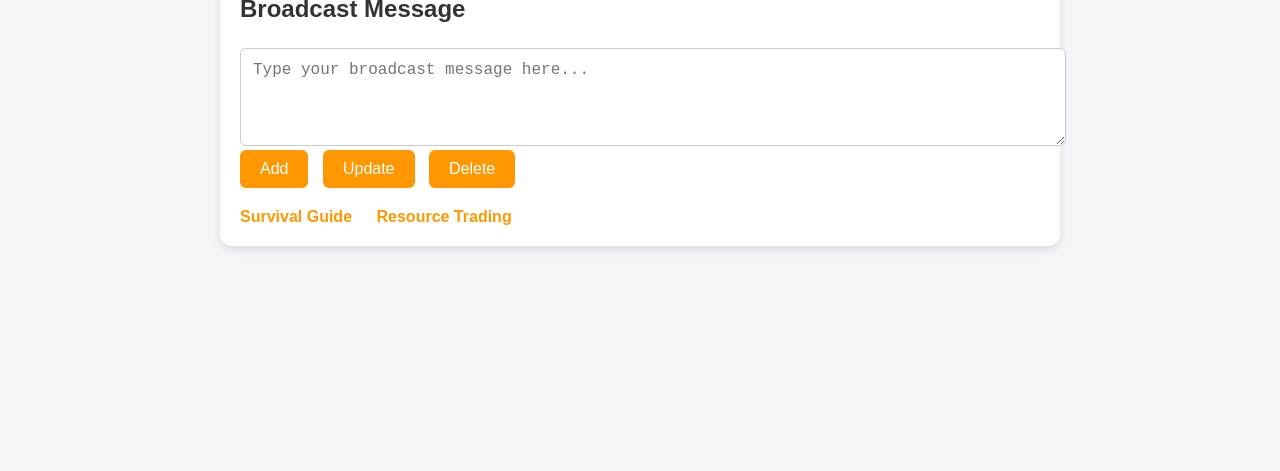
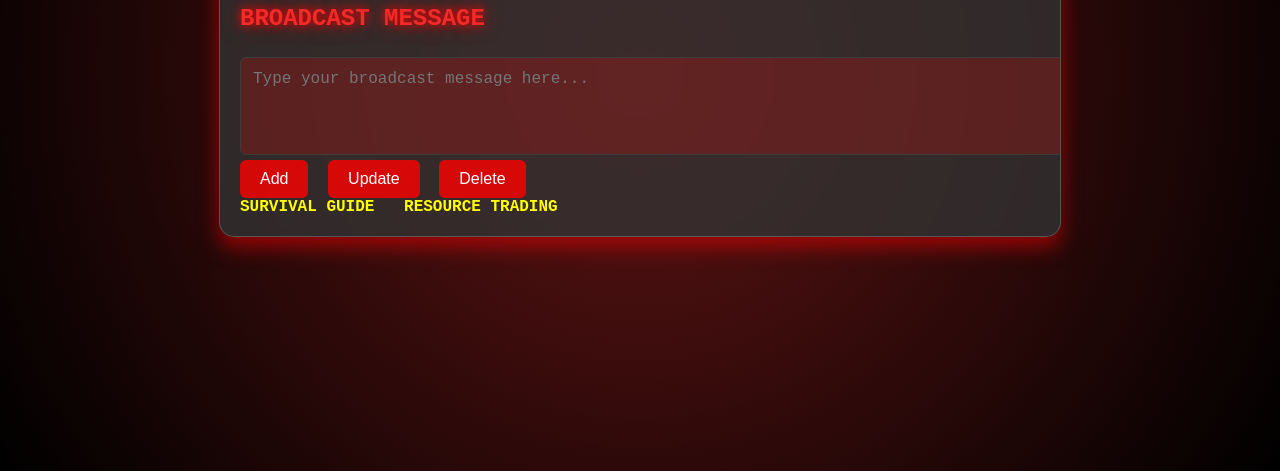
Before and after one commit to Pager-dot/Hackocalypse_KIIT, a website: page dashboard.html in a window 1280 px wide. Shown: the part 329-800 px from the top of the page. Drawn offline with Linux system fonts and the light colour scheme.

Commit message:
final maybe??

```diff
--- a/dashboard.css
+++ b/dashboard.css
@@ -1,97 +1,106 @@
 body {
-    font-family: Arial, sans-serif;
+    font-family: 'Courier New', monospace;
     margin: 0;
     padding: 0;
-    background-color: #f4f4f9;
+    background-color: #1c1c1c;
+    color: #e1e1e1;
     display: flex;
     justify-content: center;
     align-items: center;
     height: 100vh;
+    background-image: radial-gradient(circle, rgba(255,0,0,0.3), rgba(0,0,0,1));
+    background-attachment: fixed;
 }
 
 .container {
     width: 100%;
     max-width: 800px;
     padding: 20px;
-    background-color: white;
-    box-shadow: 0 4px 8px rgba(0, 0, 0, 0.1);
-    border-radius: 12px;
+    background-color: rgba(50, 50, 50, 0.8);
+    box-shadow: 0 10px 20px rgba(255, 0, 0, 0.5);
+    border: 1px solid rgba(255, 255, 255, 0.2);
+    border-radius: 15px;
+    backdrop-filter: blur(5px);
+    overflow: hidden;
 }
 
 h1, h2 {
-    color: #333;
+    color: #f22a2a;
+    text-transform: uppercase;
+    text-shadow: 0 0 10px #ff0000, 0 0 20px rgba(255,0,0,0.5);
 }
 
-#broadcast-block {
-    margin-top: 20px;
-}
-
+/* Textarea */
 textarea {
     width: 100%;
     padding: 12px;
-    border: 1px solid #ccc;
+    border: 1px solid #3c3c3c;
     border-radius: 6px;
     font-size: 16px;
     margin-top: 5px;
     outline: none;
+    background: rgba(255, 0, 0, 0.2);
+    color: #fff;
+    resize: none;
 }
 
 textarea:focus {
-    border-color: #ff9800;
+    border-color: #ff0000;
+    box-shadow: 0 0 10px #ff0000;
 }
 
 button {
     padding: 10px 20px;
-    background-color: #ff9800;
+    background-color: rgba(255, 0, 0, 0.8);
     color: white;
     border: none;
     border-radius: 6px;
     font-size: 16px;
     cursor: pointer;
-    transition: background-color 0.3s ease;
+    transition: background-color 0.3s ease, transform 0.2s;
     margin-right: 10px;
 }
 
 button:hover {
-    background-color: #e68900;
-}
-
-#tabs {
-    margin-top: 20px;
+    background-color: #ff4c4c;
+    transform: scale(1.1);
+    box-shadow: 0 0 15px rgba(255, 0, 0, 0.7);
 }
 
 #tabs a {
-    color: #ff9800;
+    color: #ff0;
     font-weight: bold;
     text-decoration: none;
     margin-right: 20px;
+    text-transform: uppercase;
 }
 
 #tabs a:hover {
-    color: #e68900;
-}
-
-.form-group {
-    margin-bottom: 20px;
+    color: #ff4500;
+    text-shadow: 0 0 10px #ff4500;
 }
 
 label {
     display: block;
     margin-bottom: 5px;
     font-size: 14px;
-    color: #333;
+    color: #f2f2f2;
+    text-transform: uppercase;
 }
 
 input[type="file"] {
     width: 100%;
     padding: 12px 15px;
-    border: 1px solid #ccc;
+    border: 1px solid rgba(255, 255, 255, 0.2);
     border-radius: 6px;
     font-size: 16px;
     margin-top: 5px;
     outline: none;
+    background: rgba(255, 255, 255, 0.1);
+    color: #f2f2f2;
 }
 
 input[type="file"]:focus {
-    border-color: #ff9800;
+    border-color: #ff0;
+    box-shadow: 0 0 10px #ff0;
 }
--- a/dashboard.html
+++ b/dashboard.html
@@ -5,86 +5,10 @@
     <meta name="viewport" content="width=device-width, initial-scale=1.0">
     <title>Admin Dashboard</title>
     <link rel="stylesheet" href="dashboard.css">
-    <style>
-        body {
-            font-family: Arial, sans-serif;
-            margin: 0;
-            padding: 0;
-            background-color: #f4f4f9;
-            display: flex;
-            justify-content: center;
-            align-items: center;
-            height: 100vh;
-        }
-
-        .container {
-            width: 100%;
-            max-width: 800px;
-            padding: 20px;
-            background-color: white;
-            box-shadow: 0 4px 8px rgba(0, 0, 0, 0.1);
-            border-radius: 12px;
-        }
-
-        h1, h2 {
-            color: #333;
-        }
-
-        #broadcast-block {
-            margin-top: 20px;
-        }
-
-        textarea {
-            width: 100%;
-            padding: 12px;
-            border: 1px solid #ccc;
-            border-radius: 6px;
-            font-size: 16px;
-            margin-top: 5px;
-            outline: none;
-        }
-
-        textarea:focus {
-            border-color: #ff9800;
-        }
-
-        button {
-            padding: 10px 20px;
-            background-color: #ff9800;
-            color: white;
-            border: none;
-            border-radius: 6px;
-            font-size: 16px;
-            cursor: pointer;
-            transition: background-color 0.3s ease;
-            margin-right: 10px;
-        }
-
-        button:hover {
-            background-color: #e68900;
-        }
-
-        #tabs {
-            margin-top: 20px;
-        }
-
-        #tabs a {
-            color: #ff9800;
-            font-weight: bold;
-            text-decoration: none;
-            margin-right: 20px;
-        }
-
-        #tabs a:hover {
-            color: #e68900;
-        }
-    </style>
 </head>
-<body>
+<body background="assets\background.jpg">
     <div class="container">
-        <div id="dashboard-container">
-            <h1>Admin Dashboard</h1>
-        </div>
+        <h1>Admin Dashboard</h1>
         <div id="broadcast-block">
             <h2>Broadcast Message</h2>
             <textarea id="broadcast-message" rows="4" placeholder="Type your broadcast message here..."></textarea>
--- /dev/null
+++ b/package.json
@@ -0,0 +1,5 @@
+{
+  "dependencies": {
+    "firebase": "^11.1.0"
+  }
+}
--- a/style.css
+++ b/style.css
@@ -1,108 +1,115 @@
-/* General Styles */
 body {
-  font-family: Arial, sans-serif;
+    font-family: 'Courier New', Courier, monospace;
     margin: 0;
     padding: 0;
-  background-color: #f4f4f9;
+    background-color: #121212;
+    color: #0aff0a;
     display: flex;
     justify-content: center;
     align-items: center;
     height: 100vh;
 }
 
-#root {
-  width: 100%;
-  max-width: 480px;
-  padding: 20px;
-  background-color: white;
-  box-shadow: 0 4px 8px rgba(0, 0, 0, 0.1);
-  border-radius: 12px;
-  display: flex;
-  flex-direction: column;
-  justify-content: center;
+h1, h2, h3 {
+    font-family: 'Orbitron', sans-serif;
+    text-align: center;
+    color: #0aff0a;
+    text-shadow: 0 0 10px #0aff0a, 0 0 20px #007f00;
 }
 
-h1 {
-  text-align: center;
-  color: #333;
-  margin-bottom: 20px;
-  font-size: 30px;
-  text-transform: capitalize;
-}
-title{
-  text-align: center;
-
+.container {
+    width: 100%;
+    max-width: 800px;
+    padding: 20px;
+    background-color: #1e1e1e;
+    box-shadow: 0 0 15px rgba(0, 255, 0, 0.5);
+    border-radius: 12px;
+    border: 1px solid #0aff0a;
 }
 
-.form-group {
-  margin-bottom: 20px;
+textarea, input, select {
+    width: 100%;
+    padding: 12px;
+    border: 1px solid #0aff0a;
+    background-color: #0d0d0d;
+    color: #0aff0a;
+    font-size: 16px;
+    margin-top: 10px;
+    border-radius: 6px;
 }
 
-label {
-  display: block;
-  margin-bottom: 5px;
-  font-size: 14px;
-  color: #333;
-}
-
-input[type="text"],
-input[type="password"] {
-  width: 100%;
-  padding: 12px 15px;
-  border: 1px solid #ccc;
-  border-radius: 6px;
-  font-size: 16px;
-  margin-top: 5px;
+textarea:focus, input:focus {
+    border-color: #0affaa;
     outline: none;
-}
-
-input[type="text"]:focus,
-input[type="password"]:focus {
-  border-color: #007bff;
+    box-shadow: 0 0 10px #0aff0a;
 }
 
 button {
-  width: 100%;
-  padding: 14px 0;
-  background-color: #007bff;
-  color: white;
-  border: none;
-  border-radius: 30px;
-  font-size: 16px;
+    padding: 12px 20px;
+    background: linear-gradient(145deg, #0aff0a, #005f00);
+    color: black;
+    font-weight: bold;
+    border: 1px solid #007f00;
+    border-radius: 6px;
     cursor: pointer;
-  transition: background-color 0.3s ease;
+    transition: 0.3s ease-in-out;
+    font-family: 'Orbitron', sans-serif;
 }
 
 button:hover {
-  background-color: #0056b3;
+    background: #005f00;
+    color: #0aff0a;
+    text-shadow: 0 0 10px #0aff0a;
 }
 
-#toggle-text {
-  text-align: center;
+a {
+    color: #0aff0a;
+    font-weight: bold;
+    text-decoration: none;
+    font-size: 16px;
+}
+
+a:hover {
+    color: #00ff00;
+    text-shadow: 0 0 10px #00ff00;
+}
+
+#tabs {
+    margin-top: 20px;
+    display: flex;
+    justify-content: space-between;
+    flex-wrap: wrap;
+}
+
+#tabs a {
+    margin: 5px 10px;
+}
+
+form {
     margin-top: 20px;
 }
 
-#toggle-link {
-  color: #007bff;
-  font-weight: bold;
-  cursor: pointer;
-  text-decoration: underline;
+/* Glowing Input Fields */
+input[type="file"] {
+    background-color: #111;
+    border: 1px solid #0aff0a;
+    color: #0aff0a;
+    padding: 10px;
+    border-radius: 5px;
 }
 
-#toggle-link:hover {
-  color: #0056b3;
+/* Message Styling */
+#message {
+    margin-top: 20px;
+    font-size: 18px;
+    font-weight: bold;
+    color: #ff3333;
 }
 
 /* Mobile Responsiveness */
 @media (max-width: 600px) {
-  #root {
-    width: 100%;
-    padding: 15px;
-  }
-  h1 {
-    font-size: 26px;
-  }
-  button {
-    padding: 12px 0;
+    #tabs {
+        flex-direction: column;
+        align-items: center;
     }
 }
```
Also changed, not shown: firebase-config.js (added, +19 -0 lines), index.html (+39 -26 lines), 1 other file. Lines whose indentation alone changed are shown as unchanged.
